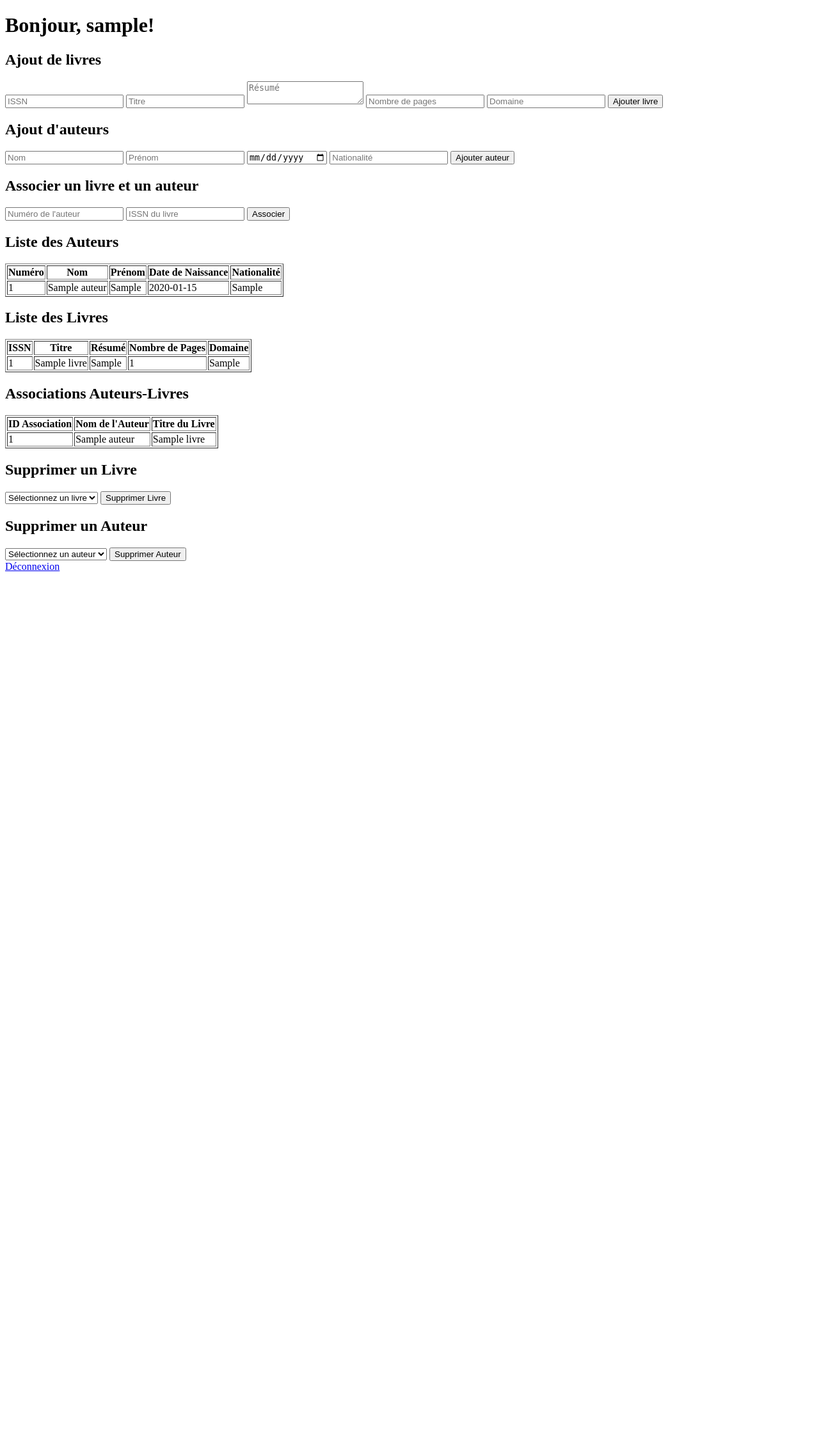
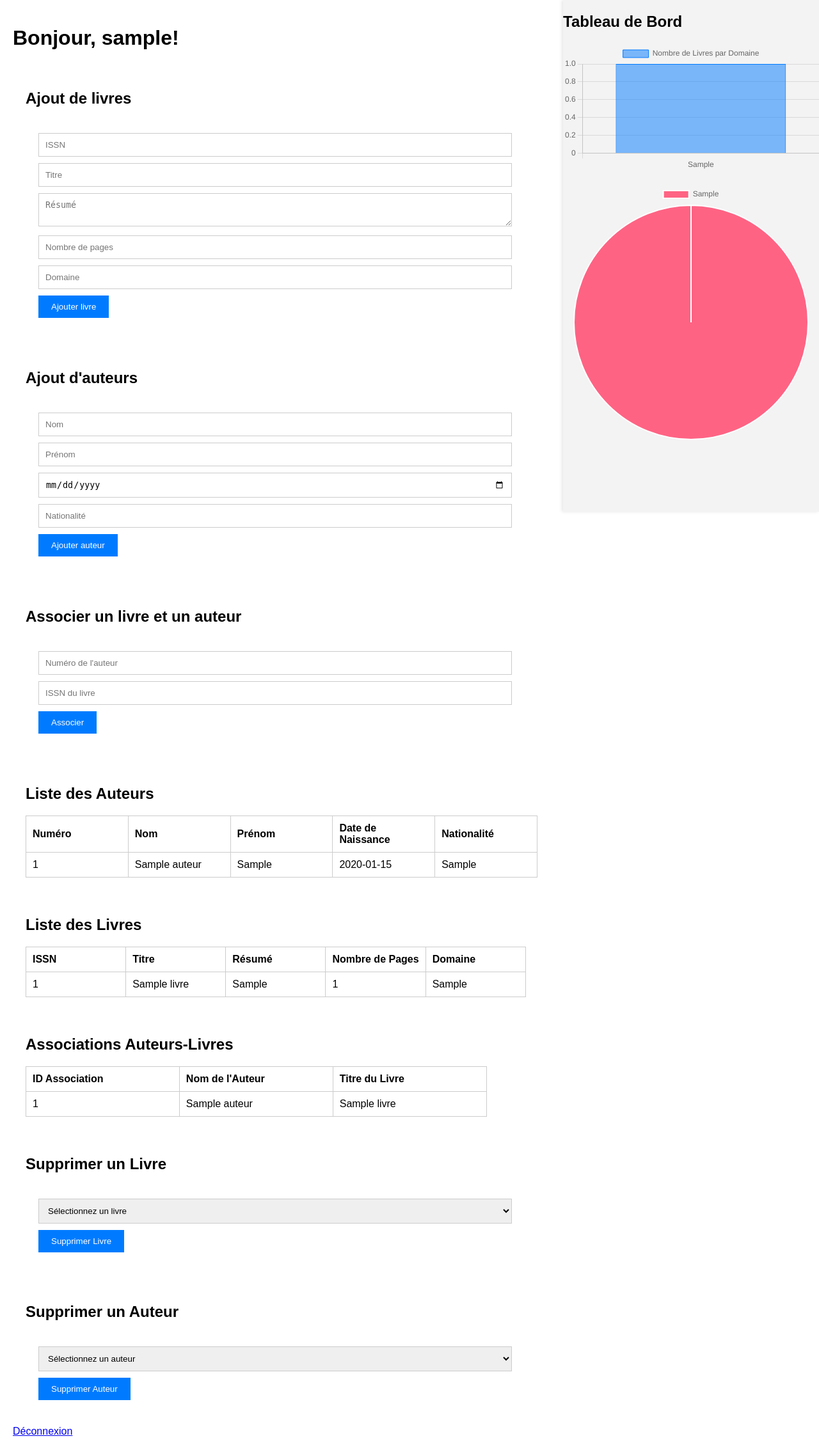
Before and after one commit to BagotAlexis/PROJET_WEB, a PHP site: page /welcome.php in a window 1280 px wide. Shown: the whole page at 64% size. Before the commit the page ends 893 px from the top, so only its background shows below. Run offline with PHP 8.4, Linux system fonts and the light colour scheme; the visitor is signed in with stand-in values (Sample User, id 1); tables that the repository leaves empty hold one stand-in row (values such as "Sample post").

Commit message:
Add files via upload

```diff
--- /dev/null
+++ b/style.css
@@ -0,0 +1,101 @@
+/* Apply a natural box layout model to all elements */
+*, *:before, *:after {
+    box-sizing: border-box;
+}
+
+/* Set the width of body to be 100% of the viewport */
+body {
+
+    margin-right: 400px; /* Margin equal to the dashboard width */
+    padding: 20px; /* Adjust padding as needed */
+    width: 100%;
+    margin: 0;
+    font-family: Arial, sans-serif;
+}
+
+/* Ensure that each section takes the full available width */
+section {
+    margin-right: 400px; /* Margin equal to the dashboard width */
+    padding: 20px; /* Adjust padding as needed */
+    margin: auto; /* Center the section if less than 100% width */
+    box-sizing: border-box; /* Include padding in the width calculation */
+}
+
+/* Set form elements to take 100% width of their parent section */
+form {
+
+    margin-right: 400px; /* Margin equal to the dashboard width */
+    padding: 20px; /* Adjust padding as needed */
+}
+
+/* Set the form input fields to take 100% width of their parent form */
+input[type="text"],
+input[type="number"],
+input[type="date"],
+textarea {
+    width: calc(100% - 20px); /* Adjusting for padding */
+    padding: 10px;
+    margin-bottom: 10px;
+    border: 1px solid #ccc;
+}
+
+/* Adjust the width of select element */
+select {
+    width: calc(100% - 20px); /* Adjusting for padding */
+    padding: 10px;
+    margin-bottom: 10px;
+    border: 1px solid #ccc;
+}
+
+/* Style the submit button */
+input[type="submit"] {
+    width: auto; /* Allow the button to grow with content */
+    padding: 10px 20px;
+    background-color: #007bff;
+    color: white;
+    border: none;
+    cursor: pointer;
+}
+
+/* Make tables take full width */
+table {
+
+    margin-right: 400px; /* Margin equal to the dashboard width */
+    padding: 20px; /* Adjust padding as needed */
+    border-collapse: collapse;
+}
+
+th, td {
+    padding: 10px;
+    text-align: left;
+    border: 1px solid #ccc;
+}
+
+/* Make sure table header takes full width */
+thead th {
+    width: 20%; /* Adjust this based on your table structure */
+}
+
+/* Additional global styles */
+h2 {
+    margin-bottom: 20px;
+}
+
+.dashboard {
+    width: 400px; /* or your preferred width */
+    height: auto; /* Adjust height automatically based on content */
+    overflow-y: auto; /* Enables scroll if content is too long */
+    position: fixed; /* Fixed position could be helpful if you want it always visible */
+    top: 0;
+    right: 0;
+    bottom: 0; /* Ensures it doesn't go beyond the viewport height */
+    background-color: #f3f3f3;
+    box-shadow: -2px 0 5px rgba(0, 0, 0, 0.1);
+    padding-bottom: 20px; /* Adjust padding as needed */
+}
+
+canvas {
+    max-height: 400px; /* Adjust to your preferred height */
+    margin-bottom: 20px; /* Space between canvases */
+    display: block; /* Ensures the canvas is a block element */
+}
--- a/welcome.php
+++ b/welcome.php
@@ -20,6 +20,15 @@ $livres = $stmtLivres->fetchAll();
 // Récupération des associations auteurs-livres
 $stmtEcrits = $db->query("SELECT e.Id, a.Nom AS AuteurNom, l.Titre AS LivreTitre FROM Ecrit e JOIN Auteur a ON e.Num = a.Num JOIN Livre l ON e.ISSN = l.ISSN");
 $ecrits = $stmtEcrits->fetchAll();
+
+// Préparation des données pour les graphiques
+$domaineCounts = array_count_values(array_column($livres, 'Domaine'));
+$barLabels = json_encode(array_keys($domaineCounts));
+$barData = json_encode(array_values($domaineCounts));
+
+// Les données pour le graphique en camembert sont les mêmes que pour le graphique en barres dans cet exemple
+$pieLabels = $barLabels;
+$pieData = $barData;
 ?>
 
 <!DOCTYPE html>
@@ -27,9 +36,10 @@ $ecrits = $stmtEcrits->fetchAll();
 <head>
     <meta charset="UTF-8">
     <title>Bienvenue</title>
-    <!-- Insérez ici le lien vers votre CSS et les scripts JavaScript nécessaires -->
+    <link rel="stylesheet" href="style.css">
+    <script src="https://cdn.jsdelivr.net/npm/chart.js"></script>
 </head>
-<body>
+<body class="container">
     <h1>Bonjour, <?php echo htmlspecialchars($username); ?>!</h1>
 
     <!-- Ajout de livres -->
@@ -175,6 +185,59 @@ $ecrits = $stmtEcrits->fetchAll();
     </form>
 </section>
 
-    <a href="logout.php">Déconnexion</a>
+<!-- Dashboard pour les graphiques à droite -->
+<div class="dashboard" style="flex-grow:  1;width: 400px;">
+            <h2>Tableau de Bord</h2>
+            <canvas id="booksChart"></canvas>
+            <canvas id="domainPieChart"></canvas>
+        </div>
+    </div>
+
+    <script>
+    const barCtx = document.getElementById('booksChart').getContext('2d');
+    const barChart = new Chart(barCtx, {
+        type: 'bar',
+        data: {
+            labels: <?php echo $barLabels; ?>,
+            datasets: [{
+                label: 'Nombre de Livres par Domaine',
+                data: <?php echo $barData; ?>,
+                backgroundColor: 'rgba(0, 123, 255, 0.5)',
+                borderColor: 'rgba(0, 123, 255, 1)',
+                borderWidth: 1
+            }]
+        },
+        options: {
+            scales: {
+                y: {
+                    beginAtZero: true
+                }
+            }
+        }
+    });
+
+    const pieCtx = document.getElementById('domainPieChart').getContext('2d');
+    const pieChart = new Chart(pieCtx, {
+        type: 'pie',
+        data: {
+            labels: <?php echo $pieLabels; ?>,
+            datasets: [{
+                data: <?php echo $pieData; ?>,
+                backgroundColor: [
+                    '#FF6384', '#36A2EB', '#FFCE56', '#4BC0C0', '#9966FF', '#FF9F40'
+                ],
+                hoverOffset: 4
+            }]
+        },
+        options: {
+            responsive: true,
+            maintainAspectRatio: false
+        }
+    });
+</script>
+
+
+
+    <a href="logout.php" class="logout-button">Déconnexion</a>
 </body>
 </html>
```
